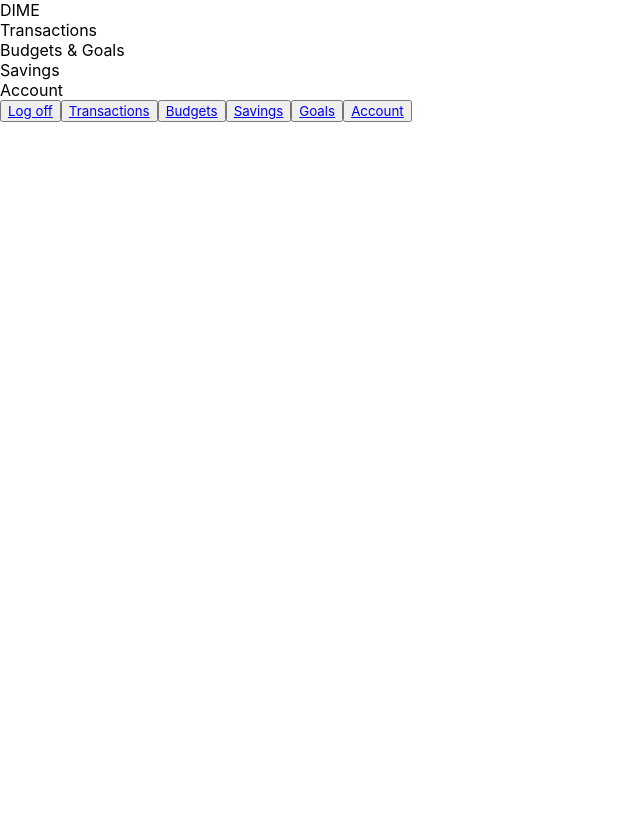
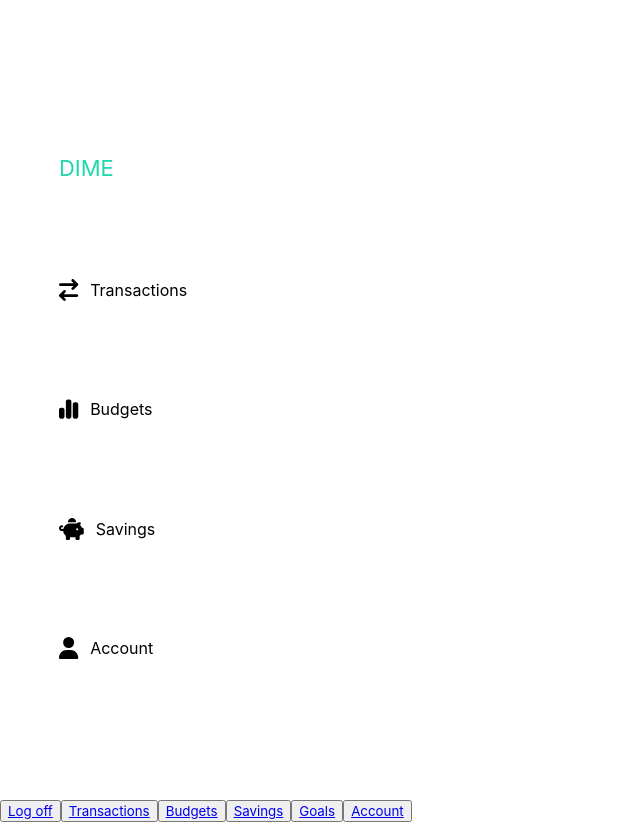
Before and after one commit to JvsonKee/Dime-CPSC471, a React (Create React App) app in the folder client/: page / in a window 1280 px wide. Both pictures are taken after a click on the button "Sign in". Shown: the whole page, without its empty margins (0-640 px from the left). Before the commit the page ends 800 px from the top, so only its background shows below. Built offline with nearby package versions, Linux system fonts and the light colour scheme.

Commit message:
Navbar started

```diff
--- a/client/src/components/NavBar.jsx
+++ b/client/src/components/NavBar.jsx
@@ -1,13 +1,35 @@
+import { NavContainer, Nav, NavItem, NavItems, NavIcon } from "./NavBar.styled";
+import { faArrowRightArrowLeft, faChartSimple, faPiggyBank, faUser} from '@fortawesome/free-solid-svg-icons'
 
-const NavBar = () => {
+const NavBar = ({account}) => {
+
+    console.log({account})
     return(
-        <div>
-            <div>DIME</div>
-            <div>Transactions</div>
-            <div>Budgets & Goals</div>
-            <div>Savings</div>
-            <div>Account</div>
-        </div>
+        <NavContainer>
+            <Nav>
+                <NavItems>
+                    <NavItem to="/home" state={{account: account}}>
+                        DIME
+                    </NavItem>
+                    <NavItem to="/transactions" state={{account: account}}>
+                        <NavIcon icon={faArrowRightArrowLeft}/>
+                        <span>Transactions</span>
+                    </NavItem>
+                    <NavItem to="/budgets">
+                        <NavIcon icon={faChartSimple}/>
+                        <span>Budgets</span>
+                    </NavItem>
+                    <NavItem to="/savings" state={{account: account}}>
+                        <NavIcon icon={faPiggyBank}/>
+                        <span>Savings</span>
+                    </NavItem>
+                    <NavItem to="/account" state={{account: account}}>
+                        <NavIcon icon={faUser}/>
+                        <span>Account</span>
+                    </NavItem>
+                </NavItems>
+            </Nav>
+        </NavContainer>
     )
 }
 
--- /dev/null
+++ b/client/src/components/NavBar.styled.js
@@ -0,0 +1,58 @@
+import styled from 'styled-components'
+import { NavLink } from 'react-router-dom'
+import { FontAwesomeIcon } from '@fortawesome/react-fontawesome'
+
+export const NavContainer = styled.div`
+    display: flex;
+    justify-content: center;
+    align-items: center;
+    width: 20%;
+    height: 100vh;
+`
+
+export const Nav = styled.div`
+    display: flex;
+    position: fixed;
+    width: 18%;
+    height: 97%;
+    border-radius: 20px;
+    background-color: white;
+
+`
+
+export const NavItems = styled.div`
+    display: flex;
+    flex-direction: column;
+    justify-content: space-evenly;
+    width: 60%;
+    height: 90%;
+    margin: 20% auto;
+
+    & a.active {
+        color: var(--dime-green);
+    }
+    /* background-color: yellow; */
+`
+
+export const NavItem = styled(NavLink)`
+    display: flex;
+    justify-content: space-between;
+    align-items: center;
+    gap: 12px;
+    width: 50%;
+    color: var(--dark-grey);
+    text-decoration: none;
+    font-size: 22px;
+    transition: 0.3s ease-in-out;
+
+    &:hover {
+        color: var(--dime-green);
+    }
+
+    span {
+        font-size: 16px;
+    }
+`
+
+export const NavIcon = styled(FontAwesomeIcon)`
+`
```
